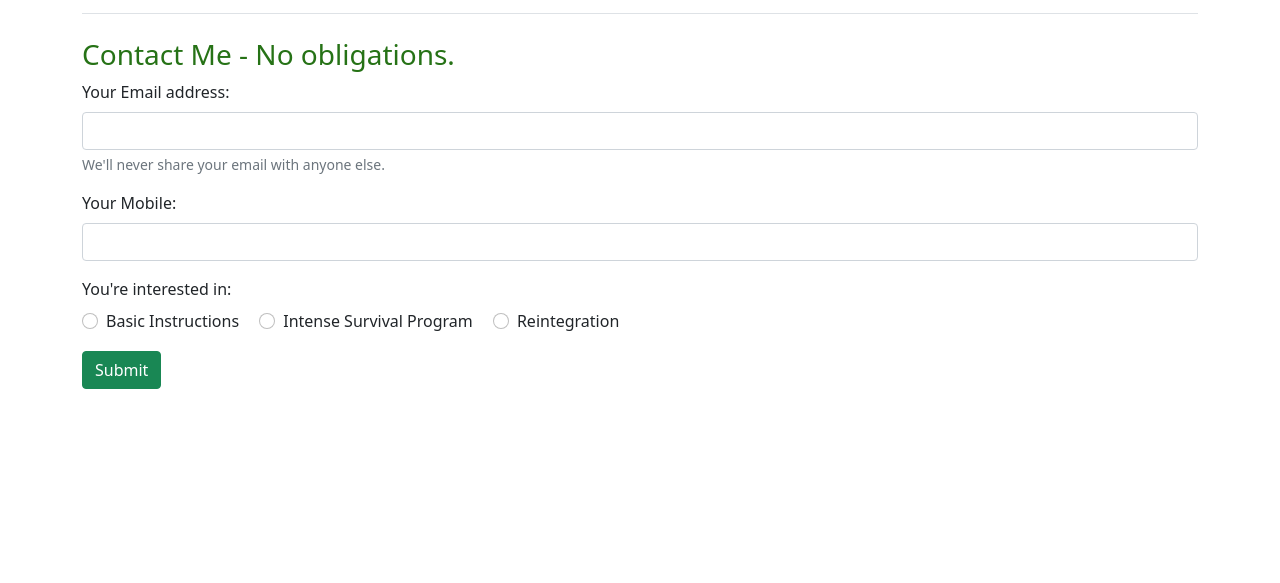
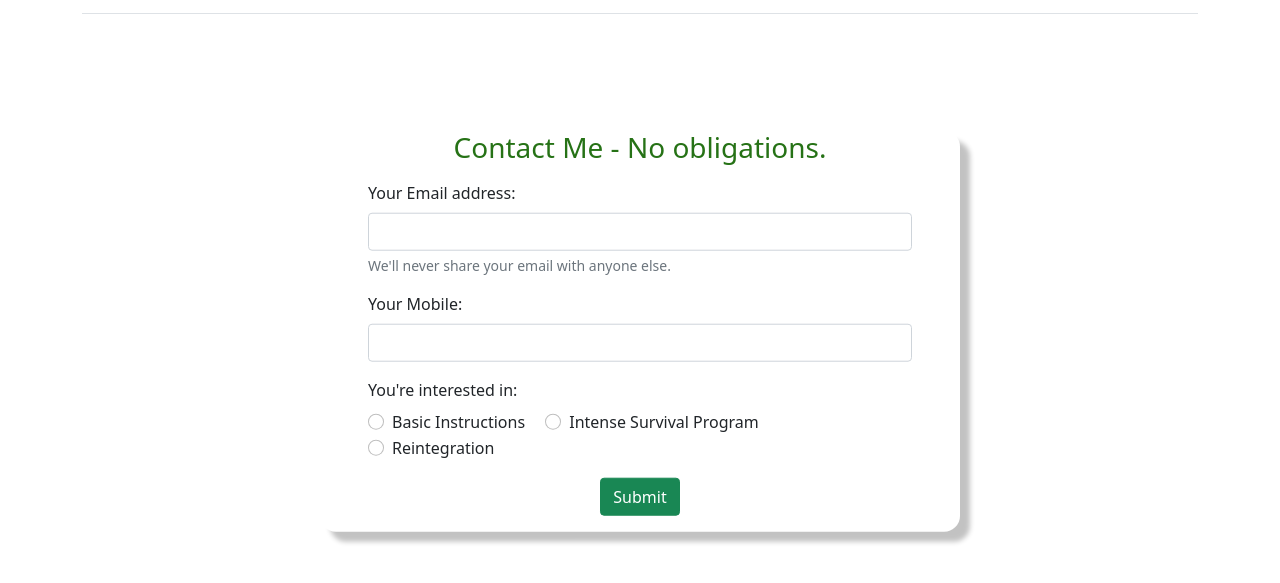
Before and after one commit to mistergjones/refactoredclink, a plain HTML site: page contact.html in a window 1280 px wide. Shown: the part 69-652 px from the top of the page. Drawn offline with nearby package versions, Linux system fonts and the light colour scheme.

Commit message:
Layout changes in CSS for Contact form

```diff
--- a/contact.html
+++ b/contact.html
@@ -80,9 +80,14 @@
             </header>
 
             <section>
+                <div class="contact-form-container">
                     <form>
-                    <h3>Contact Me - No obligations.</h3>
-                    <div class="mb-3">
+                        <center>
+                            <h3 class="mb-3 px-5">
+                                Contact Me - No obligations.
+                            </h3>
+                        </center>
+                        <div class="mb-3 px-5">
                             <label for="exampleInputEmail1" class="form-label"
                                 >Your Email address:</label
                             >
@@ -96,8 +101,10 @@
                                 We'll never share your email with anyone else.
                             </div>
                         </div>
-                    <div class="mb-3">
-                        <label for="exampleInputPassword1" class="form-label"
+                        <div class="mb-3 px-5">
+                            <label
+                                for="exampleInputPassword1"
+                                class="form-label"
                                 >Your Mobile:</label
                             >
                             <input
@@ -106,8 +113,10 @@
                                 id="exampleInputPassword1"
                             />
                         </div>
-                    <div class="mb-3">
-                        <label for="exampleInputPassword1" class="form-label"
+                        <div class="mb-3 px-5">
+                            <label
+                                for="exampleInputPassword1"
+                                class="form-label"
                                 >You're interested in:</label
                             >
                             <br />
@@ -119,7 +128,9 @@
                                     id="inlineRadio1"
                                     value="option1"
                                 />
-                            <label class="form-check-label" for="inlineRadio1"
+                                <label
+                                    class="form-check-label"
+                                    for="inlineRadio1"
                                     >Basic Instructions</label
                                 >
                             </div>
@@ -131,7 +142,9 @@
                                     id="inlineRadio2"
                                     value="option2"
                                 />
-                            <label class="form-check-label" for="inlineRadio2"
+                                <label
+                                    class="form-check-label"
+                                    for="inlineRadio2"
                                     >Intense Survival Program</label
                                 >
                             </div>
@@ -143,15 +156,20 @@
                                     id="inlineRadio2"
                                     value="option2"
                                 />
-                            <label class="form-check-label" for="inlineRadio2"
+                                <label
+                                    class="form-check-label"
+                                    for="inlineRadio2"
                                     >Reintegration</label
                                 >
                             </div>
                         </div>
-                    <button type="submit" class="btn btn-success">
+                        <center>
+                            <button type="submit" class="btn btn-success mb-3">
                                 Submit
                             </button>
+                        </center>
                     </form>
+                </div>
             </section>
         </div>
     </body>
--- a/styles.css
+++ b/styles.css
@@ -51,7 +51,22 @@ h3 {
     color: rgb(38, 114, 22);
 }
 
-/* overide Bootstrap */
+.contact-form-container {
+    width: 50%;
+
+    position: fixed;
+    top: 50%;
+    left: 50%;
+    transform: translate(-50%, -50%);
+
+    border: none;
+    border-radius: 1rem;
+    box-shadow: 10px 10px 5px 0px rgba(0, 0, 0, 0.24);
+    -webkit-box-shadow: 10px 10px 5px 0px rgba(0, 0, 0, 0.24);
+    -moz-box-shadow: 10px 10px 5px 0px rgba(0, 0, 0, 0.24);
+}
+
+/* OVERRIDING BOOTSTRAP*/
 .nav-link {
     color: rgb(38, 114, 22);
 }
```
Lines whose indentation alone changed are shown as unchanged.
